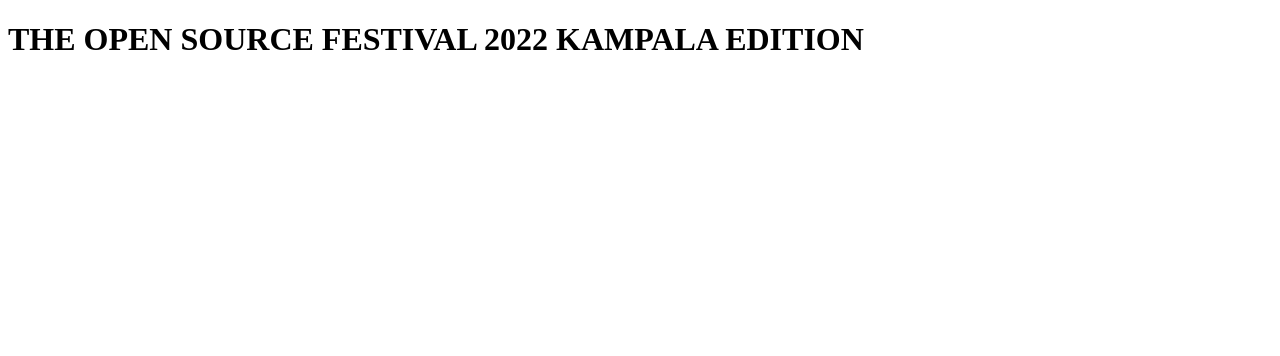
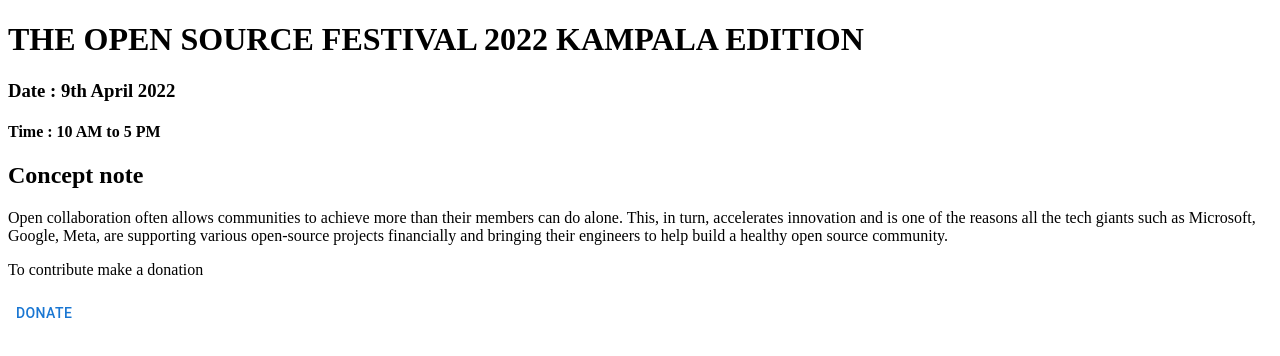
Before and after one commit to oscakampala/oscakampala.github.io, a Next.js app: page /festival in a window 1280 px wide. Shown: the top 356 px of the page. Built offline with nearby package versions, Linux system fonts and the light colour scheme.

Commit message:
Added some changes

```diff
--- a/pages/festival.js
+++ b/pages/festival.js
@@ -1,9 +1,26 @@
+import { Button } from '@mui/material';
 import * as React from 'react';
 
 export default function Festival() {
     return (
             <>
                 <h1>THE OPEN SOURCE FESTIVAL 2022 KAMPALA EDITION</h1>
+
+                <h3>Date : 9th April 2022</h3>
+                <h4>Time : 10 AM to 5 PM</h4>
+
+                <h2>Concept note</h2>
+                <p>Open collaboration often allows communities to achieve more than their members can do alone.
+                This, in turn, accelerates innovation and is one of the reasons all the tech giants such as Microsoft,
+                 Google, Meta, are supporting various open-source projects financially and bringing their engineers
+                 to help build a healthy open source community.
+                </p>
+
+                <p>To contribute make a donation</p>
+
+                <a href='https://opencollective.com/osca-kampala-chapter/donate'>
+                <Button>Donate</Button>
+                </a>
             </>
     )
 }
```
Also changed, not shown: pages/index.js (+11 -1 lines).
